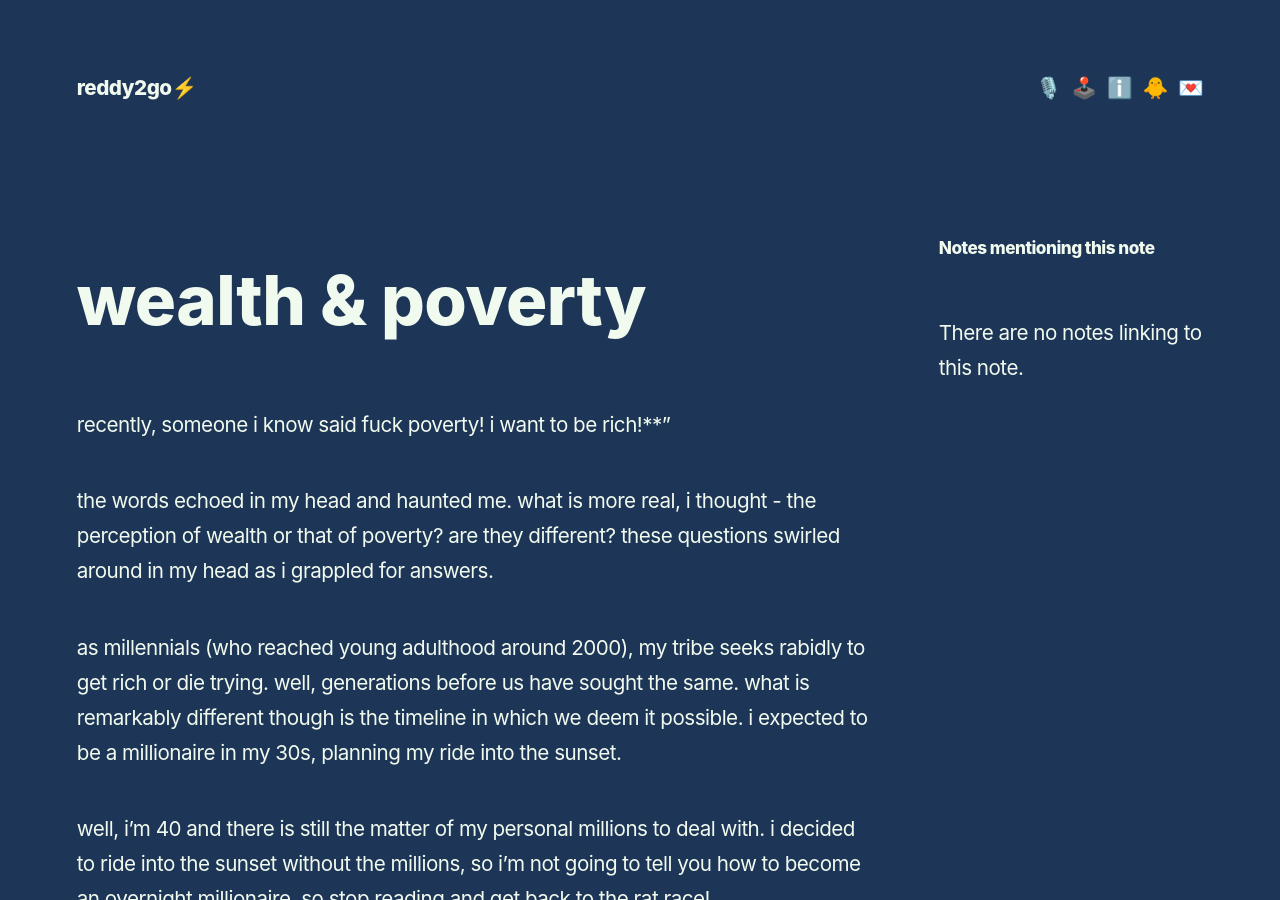
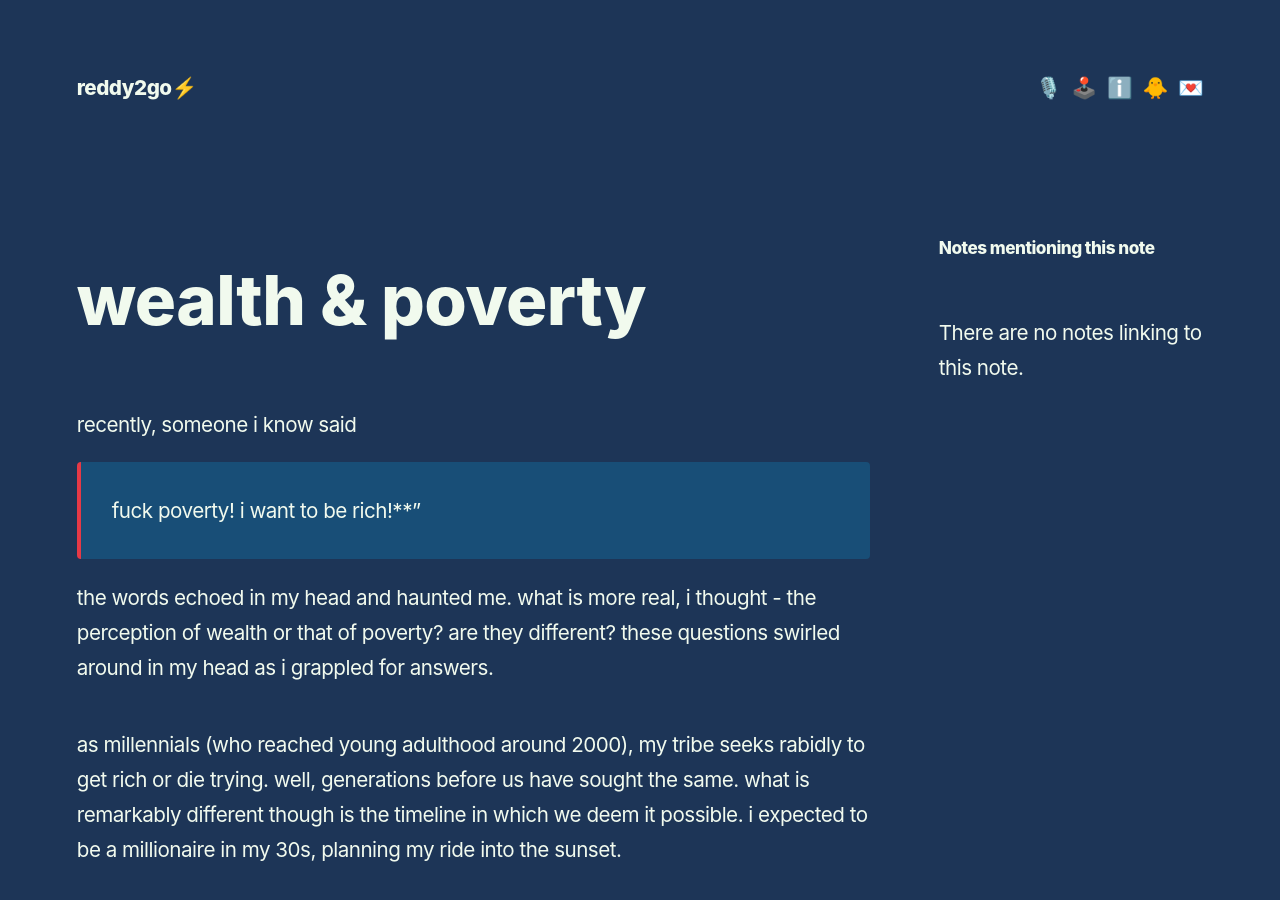
Before and after one commit to reddy2go/redgarden, a Jekyll site: the page built from _notes/wealth poverty playing with money.md, in a window 1280 px wide and 900 px high. Built offline with Jekyll 4.4.1, drawn with Linux system fonts in a browser that asks for light colours; some web fonts are replaced; comment, search, counter and statistics services are not loaded.

Commit message:
auto commit

```diff
--- a/_notes/wealth poverty playing with money.md
+++ b/_notes/wealth poverty playing with money.md
@@ -6,7 +6,8 @@ date_updated: 2021-03-31T14:57:02.000Z
 category:
 ---
 recently, someone i know said
-fuck poverty! i want to be rich!**"
+
+>fuck poverty! i want to be rich!**"
 
 the words echoed in my head and haunted me. what is more real, i thought - the perception of wealth or that of poverty? are they different? these questions swirled around in my head as i grappled for answers.
 
```
